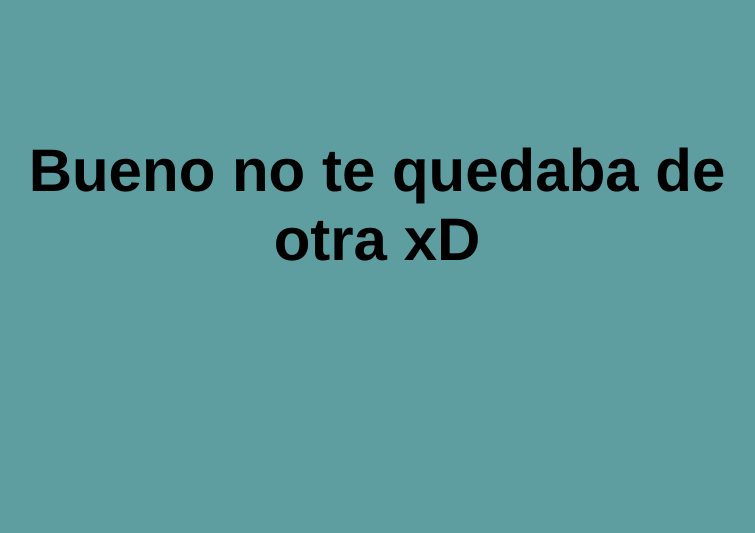
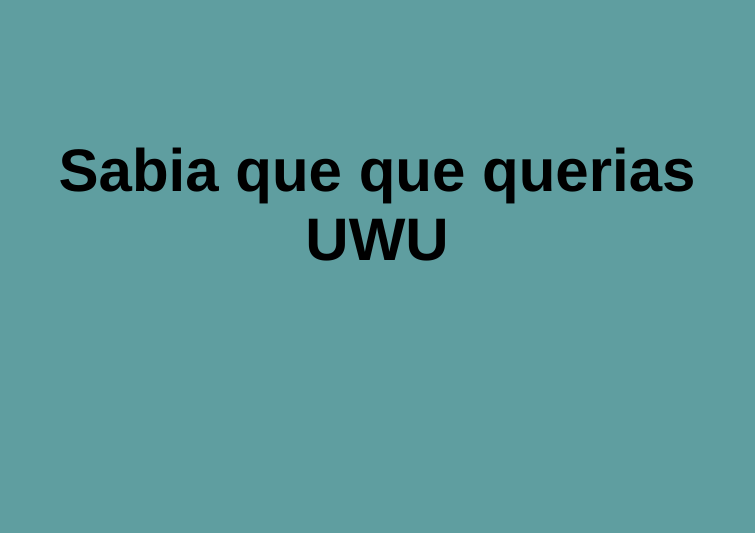
Before and after one commit to AndHH/Question, a plain HTML site: page HTML/Pag2.html in a window 1280 px wide. Shown: the part 120-653 px from the top of the page, without its empty margins (263-1018 px from the left). Drawn offline with Linux system fonts and the light colour scheme.

Commit message:
Update Pag2.html

```diff
--- a/HTML/Pag2.html
+++ b/HTML/Pag2.html
@@ -10,7 +10,7 @@
 </head>
 <body>
     <div class="contenedor">
-        <h1>Bueno no te quedaba de otra xD</h1>
+        <h1>Sabia que que querias UWU</h1>
     </div>
 </body>
 </html>
```
